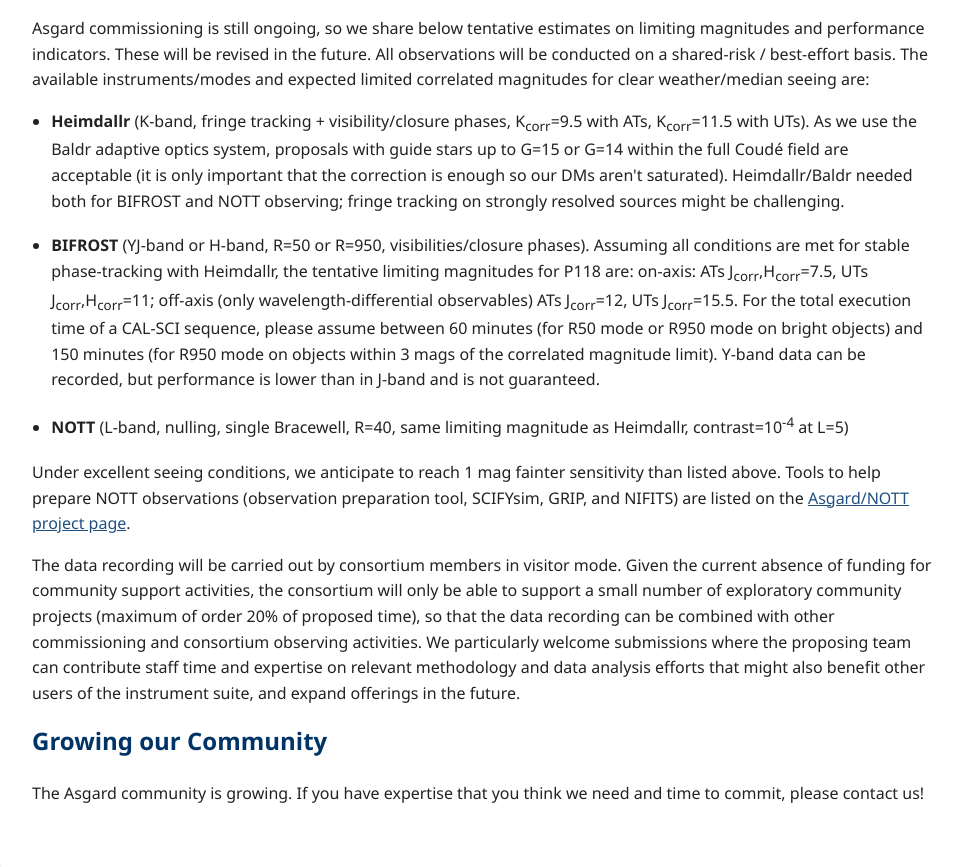
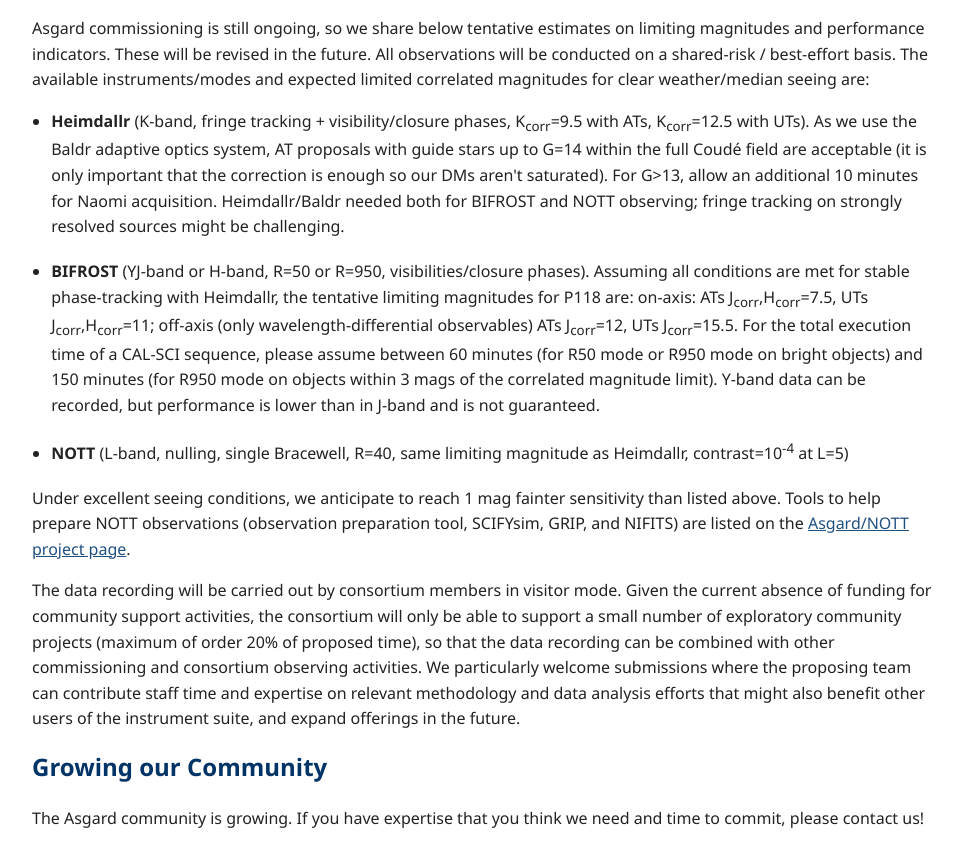
Before and after one commit to asgard-vlti/asgard-vlti.github.io, a plain HTML site: page community.html in a window 1280 px wide. Shown: the part 1136-2003 px from the top of the page, without its empty margins (158-1120 px from the left). Drawn offline with Linux system fonts and the light colour scheme.

Commit message:
Update Heimdallr K-band specifications in community.html

```diff
--- a/community.html
+++ b/community.html
@@ -60,7 +60,7 @@
             Asgard commissioning is still ongoing, so we share below tentative estimates on limiting magnitudes and performance indicators. These will be revised in the future. All observations will be conducted on a shared-risk / best-effort basis. The available instruments/modes and expected limited correlated magnitudes for clear weather/median seeing are:
         </p>
         <ul>
-            <li><strong>Heimdallr</strong> (K-band, fringe tracking + visibility/closure phases, K<sub>corr</sub>=9.5 with ATs, K<sub>corr</sub>=11.5 with UTs). As we use the Baldr adaptive optics system, proposals with guide stars up to G=15 or G=14 within the full Coudé field are acceptable (it is only important that the correction is enough so our DMs aren't saturated). Heimdallr/Baldr needed both for BIFROST and NOTT observing; fringe tracking on strongly resolved sources might be challenging.</li>
+            <li><strong>Heimdallr</strong> (K-band, fringe tracking + visibility/closure phases, K<sub>corr</sub>=9.5 with ATs, K<sub>corr</sub>=12.5 with UTs). As we use the Baldr adaptive optics system, AT proposals with guide stars up to G=14 within the full Coudé field are acceptable (it is only important that the correction is enough so our DMs aren't saturated). For G>13, allow an additional 10 minutes for Naomi acquisition. Heimdallr/Baldr needed both for BIFROST and NOTT observing; fringe tracking on strongly resolved sources might be challenging.</li>
             <li><strong>BIFROST</strong> (YJ-band or H-band, R=50 or R=950, visibilities/closure phases). Assuming all conditions are met for stable phase-tracking with Heimdallr, the tentative limiting magnitudes for P118 are: on-axis: ATs J<sub>corr</sub>,H<sub>corr</sub>=7.5, UTs J<sub>corr</sub>,H<sub>corr</sub>=11; off-axis (only wavelength-differential observables) ATs J<sub>corr</sub>=12, UTs J<sub>corr</sub>=15.5.  For the total execution time of a CAL-SCI sequence, please assume between 60 minutes (for R50 mode or R950 mode on bright objects) and 150 minutes (for R950 mode on objects within 3 mags of the correlated magnitude limit). Y-band data can be recorded, but performance is lower than in J-band and is not guaranteed.</li>
             <li><strong>NOTT</strong> (L-band, nulling, single Bracewell, R=40, same limiting magnitude as Heimdallr, contrast=10<sup>-4</sup> at L=5)</li>
         </ul>
```
